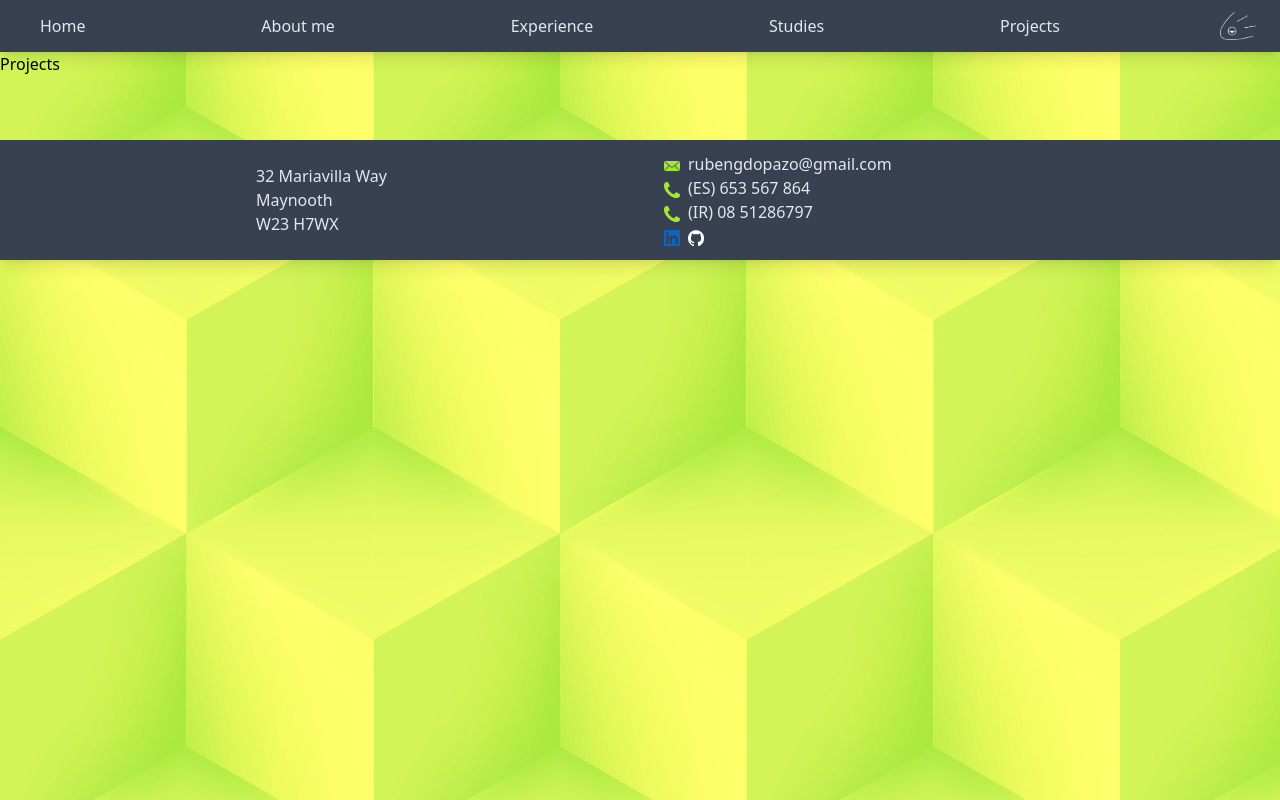
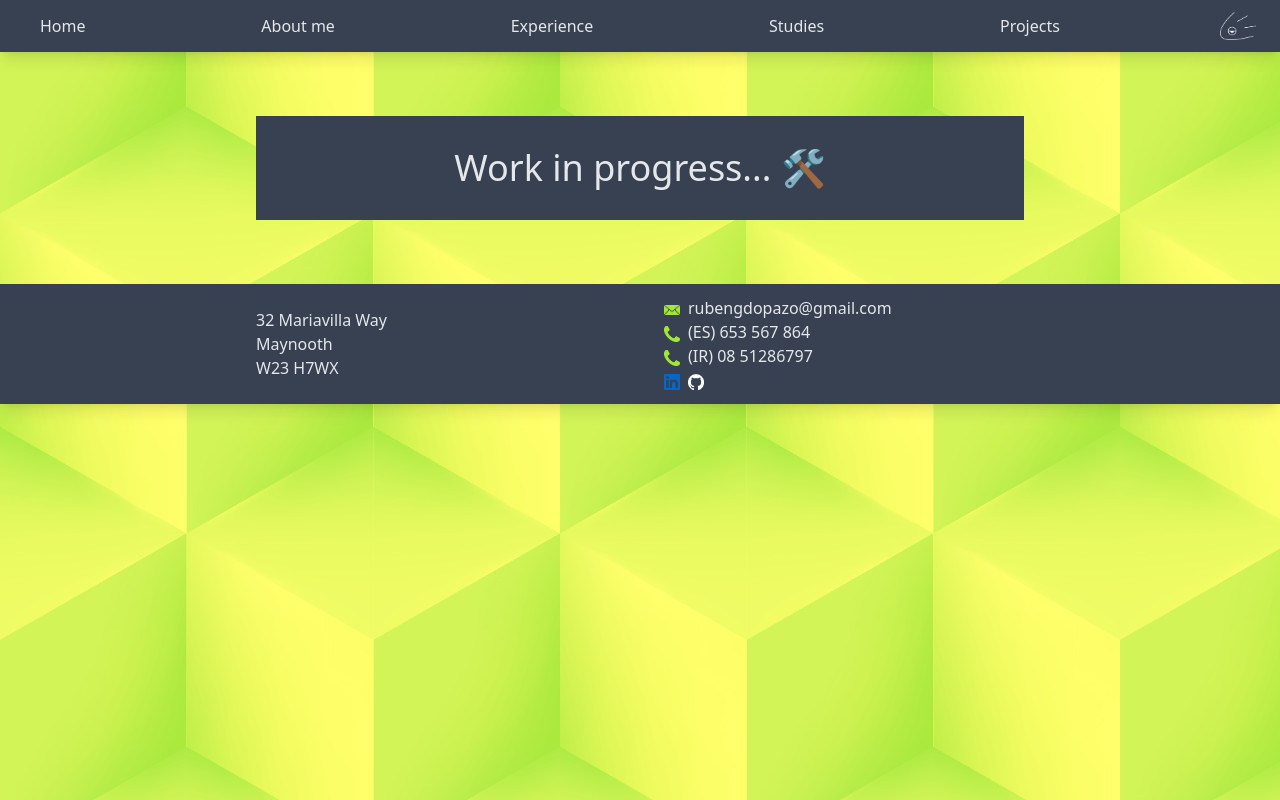
Before and after one commit to Rebun13/personal_web, a Vue app: page /projects in a window 1280 px wide. Built offline with nearby package versions, Linux system fonts and the light colour scheme; the HTML template or start-up script is replaced by a standard one.

Commit message:
Projects page set
"Work in progress" message.
Ruben Gomez Dopazo

```diff
--- a/src/views/ProjectsView.vue
+++ b/src/views/ProjectsView.vue
@@ -1,5 +1,9 @@
 <template>
-  <div id="projects">
-    <h1>Projects</h1>
+  <div id="projects" class="lg:w-3/5 mx-auto mt-16 md:w-fullg">
+    <div id="projects-1" class="mb-16 items-center bg-gray-700 shadow-l">
+      <div id="e1-text-container" class="mx-6 py-8 text-gray-200 text-center">
+        <h1 class="text-4xl">Work in progress... 🛠️</h1>
+      </div>
+    </div>
   </div>
 </template>
```
